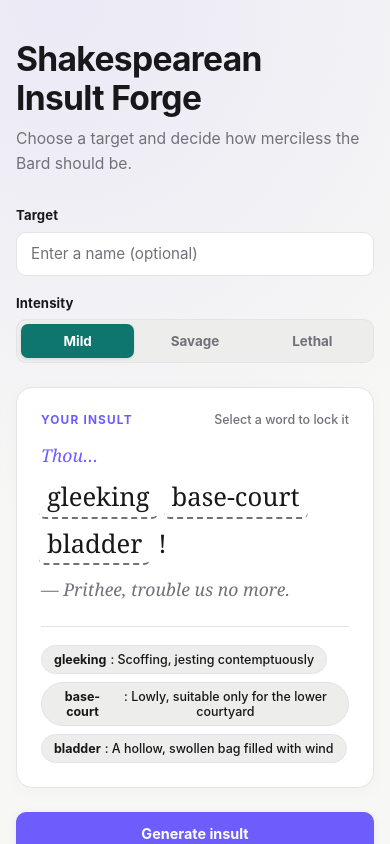
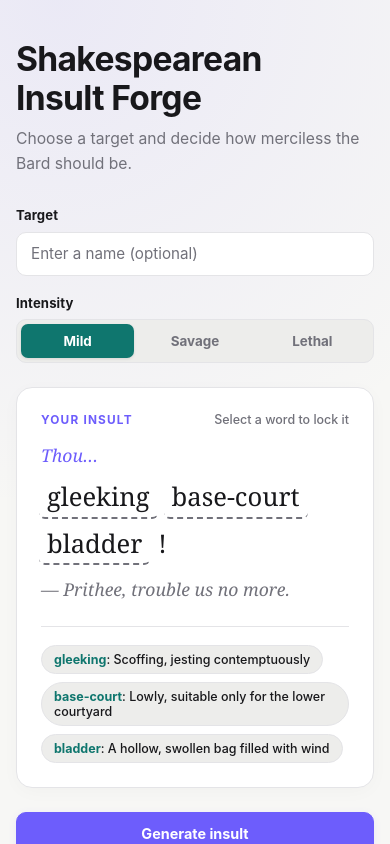
Before and after one commit to akkshaylawrence/shakesphere-insult, a Preact app: page / in a window 390 px wide. Shown: the top 844 px of the page. Built offline with nearby package versions, Linux system fonts and the light colour scheme.

Commit message:
style: update definition-chip for improved layout and responsiveness; add dynamic intensity levels

```diff
--- a/src/components/InsultCard.jsx
+++ b/src/components/InsultCard.jsx
@@ -35,6 +35,7 @@ export function InsultCard({ target, intensity, currentWords, lockedSlots, onTog
                         key={index}
                         className="definition-chip"
                         type="button"
+                        data-level={intensity}
                         onClick={() => onSelectWordDef(wordObj)}
                     >
                         <strong>{wordObj.word}</strong>: {wordObj.def}
--- a/src/index.css
+++ b/src/index.css
@@ -350,9 +350,8 @@ body.dark .intensity-button[data-level="lethal"].active {
 }
 
 .definition-chip {
-    display: inline-flex;
-    align-items: center;
-    gap: 4px;
+    display: inline-block;
+    max-width: 100%;
     padding: 6px 12px;
     border: 1px solid var(--border);
     border-radius: 999px;
@@ -361,17 +360,33 @@ body.dark .intensity-button[data-level="lethal"].active {
     cursor: pointer;
     font-size: 0.78rem;
     font-weight: 500;
+    text-align: left;
+    white-space: normal;
+    overflow-wrap: normal;
+    word-break: normal;
     transition: border-color 150ms, background 150ms, color 150ms, transform 100ms;
 }
 
 .definition-chip strong {
+    white-space: nowrap;
     font-weight: 700;
+}
+
+.definition-chip[data-level="mild"] strong {
+    color: var(--mild);
+}
+
+.definition-chip[data-level="spicy"] strong {
+    color: var(--savage);
+}
+
+.definition-chip[data-level="lethal"] strong {
+    color: var(--lethal);
 }
 
 .definition-chip:hover {
     border-color: var(--accent);
     background: var(--accent-soft);
-    color: var(--accent);
 }
 
 .actions {
```
